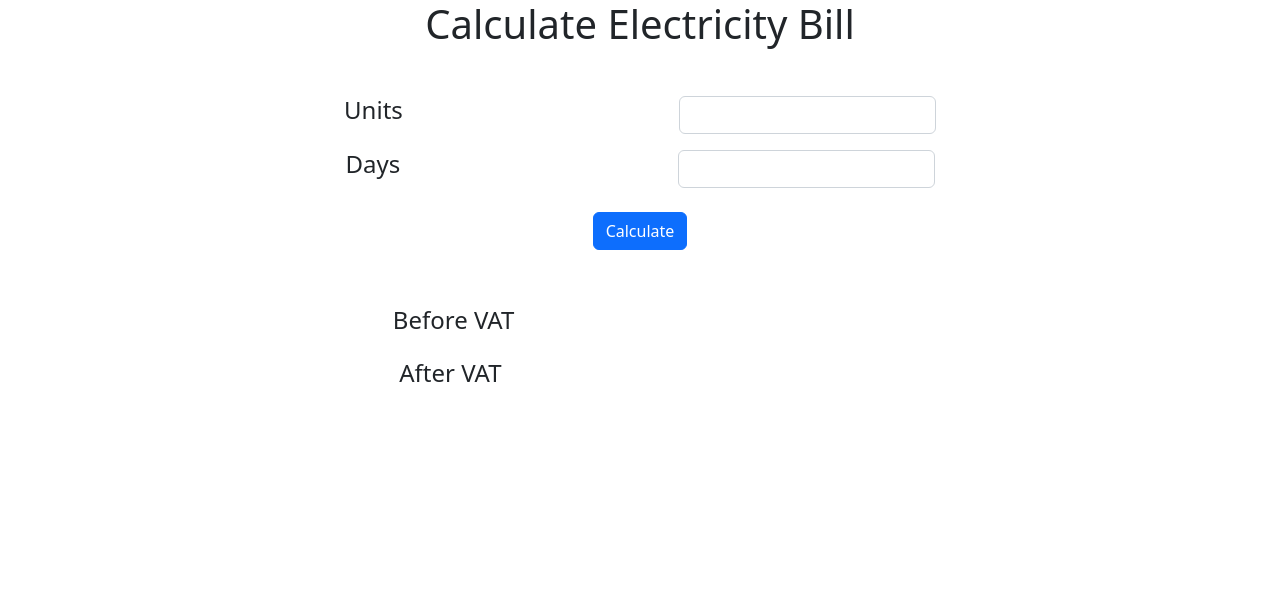
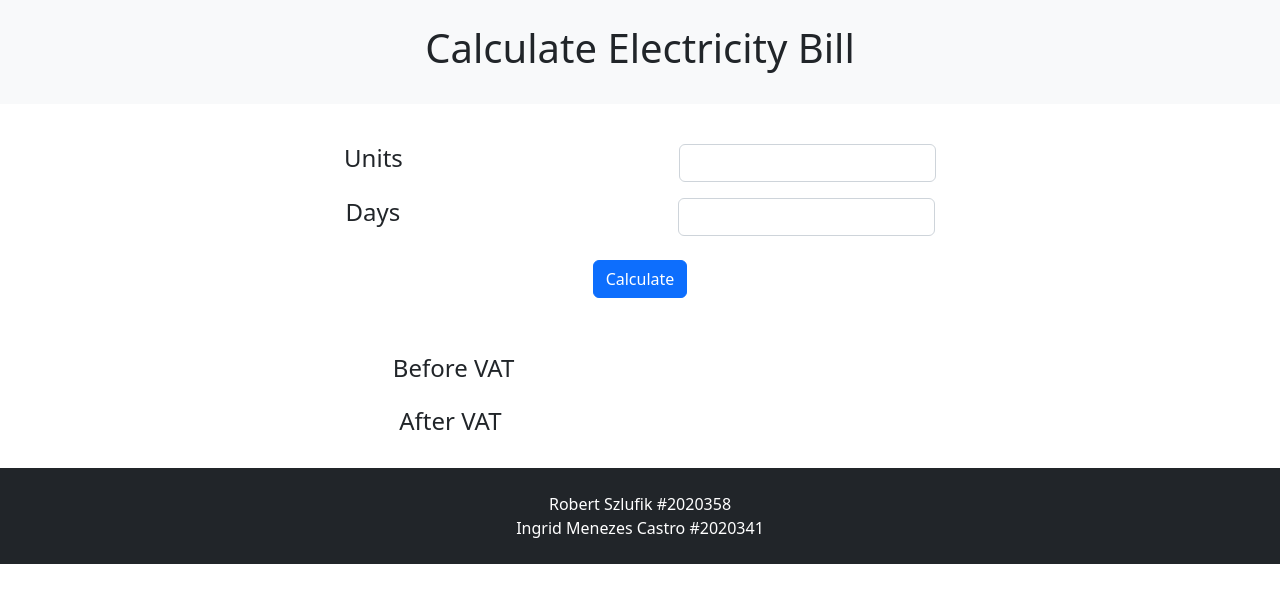
Before and after one commit to rpsbobby/electricity-bill-calculator--electron.js, an Electron app: page public/index.html in a window 1280 px wide. Drawn offline with nearby package versions, Linux system fonts and the light colour scheme.

Commit message:
Footer added

```diff
--- a/public/index.html
+++ b/public/index.html
@@ -11,14 +11,14 @@
     <div class="d-flex-column">
 
         <!-- NAV -->
-        <nav class="container-fluid text-center">
+        <nav class="container-fluid text-center py-4 navbar-brand bg-light">
             <h1>Calculate Electricity Bill</h1>
         </nav>
 
         <!-- FORM -->
         <div class="pt-3 container-fluid">
             <form id="form">
-                <div class=" py-3 px-5">
+                <div class="py-3 px-5">
 
                     <div class="d-flex p-2  justify-content-evenly">
                         <div>
@@ -28,7 +28,7 @@
                             <input type="text" id="units" class="form-control" />
                         </div>
                     </div>
-                    <div class="d-flex p-2  justify-content-evenly">
+                    <div class="d-flex p-2 justify-content-evenly">
 
                         <div>
                             <label for="numberOfDays" class="form-label text-center h4">Days</label>
@@ -53,24 +53,35 @@
         <!-- RESULT -->
         <div class="container-fluid mb-3">
 
-            <div class="d-flex p-2  justify-content-evenly">
+            <div class="d-flex p-2 justify-content-evenly">
                 <div>
                     <label for="beforeVAT" class=" h4 form-label">Before VAT</label>
                 </div>
                 <div>
-                    <span> <!-- Add span --> </span>
+                    <span>
+                        <!-- Add span -->
+                    </span>
                 </div>
             </div>
-            <div class="d-flex p-2  justify-content-evenly">
+            <div class="d-flex p-2 justify-content-evenly">
 
                 <div>
                     <label for="afterVAT" class=" h4 form-label">After VAT</label>
                 </div>
                 <div>
-                    <span> <!-- Add span --> </span>
+                    <span>
+                        <!-- Add span -->
+                    </span>
                 </div>
             </div>
         </div>
+        <!-- FOOTER -->
+        <footer class="container-fluid navbar-brand bg-dark justify-selfl-end text-white mt-1 py-4">
+            <ul class="navbar-nav text-center">
+                <li class="nav-item"><span>Robert Szlufik #2020358</span></li>
+                <li class="nav-item"><span>Ingrid Menezes Castro #2020341</span></li>
+            </ul>
+        </footer>
     </div>
 </body>
 
```
